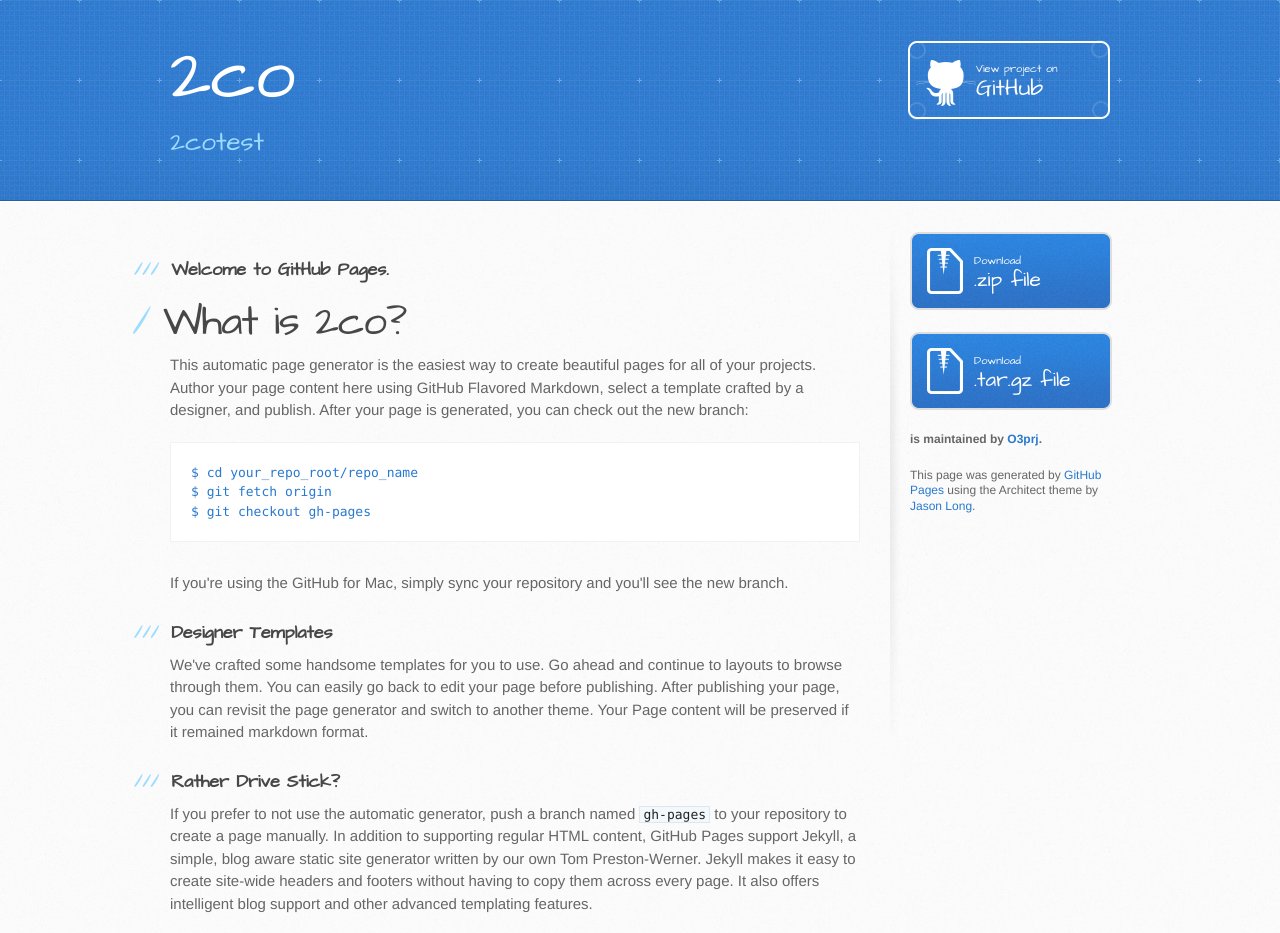
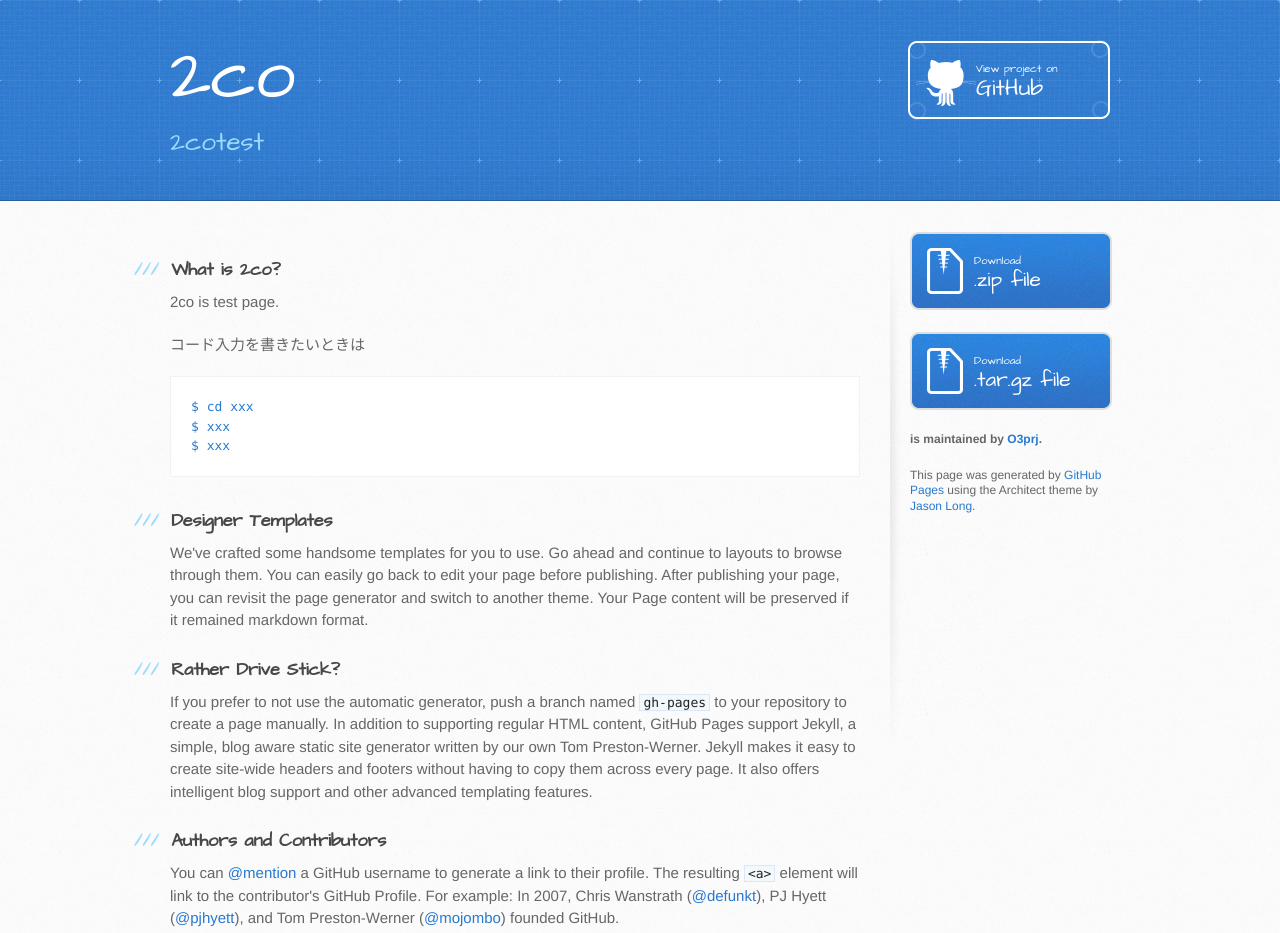
Before and after one commit to O3prj/2co, a plain HTML site: page index.html in a window 1280 px wide. Shown: the top 933 px of the page. Drawn offline with Linux system fonts and the light colour scheme.

Commit message:
Update index.html

```diff
--- a/index.html
+++ b/index.html
@@ -29,18 +29,17 @@
       <div class="inner clearfix">
         <section id="main-content">
           <h3>
-<a name="welcome-to-github-pages" class="anchor" href="#welcome-to-github-pages"><span class="octicon octicon-link"></span></a>Welcome to GitHub Pages.</h3>
+<a name="welcome-to-github-pages" class="anchor" href="#welcome-to-github-pages"><span class="octicon octicon-link"></span>
+</a>What is 2co?</h3>
 
-<h1>What is 2co?</h1>
+<p>2co is test page. </p>
+<p>コード入力を書きたいときは</p>
 
-<p>This automatic page generator is the easiest way to create beautiful pages for all of your projects. Author your page content here using GitHub Flavored Markdown, select a template crafted by a designer, and publish. After your page is generated, you can check out the new branch:</p>
-
-<pre><code>$ cd your_repo_root/repo_name
-$ git fetch origin
-$ git checkout gh-pages
+<pre><code>$ cd xxx
+$ xxx
+$ xxx
 </code></pre>
 
-<p>If you're using the GitHub for Mac, simply sync your repository and you'll see the new branch.</p>
 
 <h3>
 <a name="designer-templates" class="anchor" href="#designer-templates"><span class="octicon octicon-link"></span></a>Designer Templates</h3>
```
